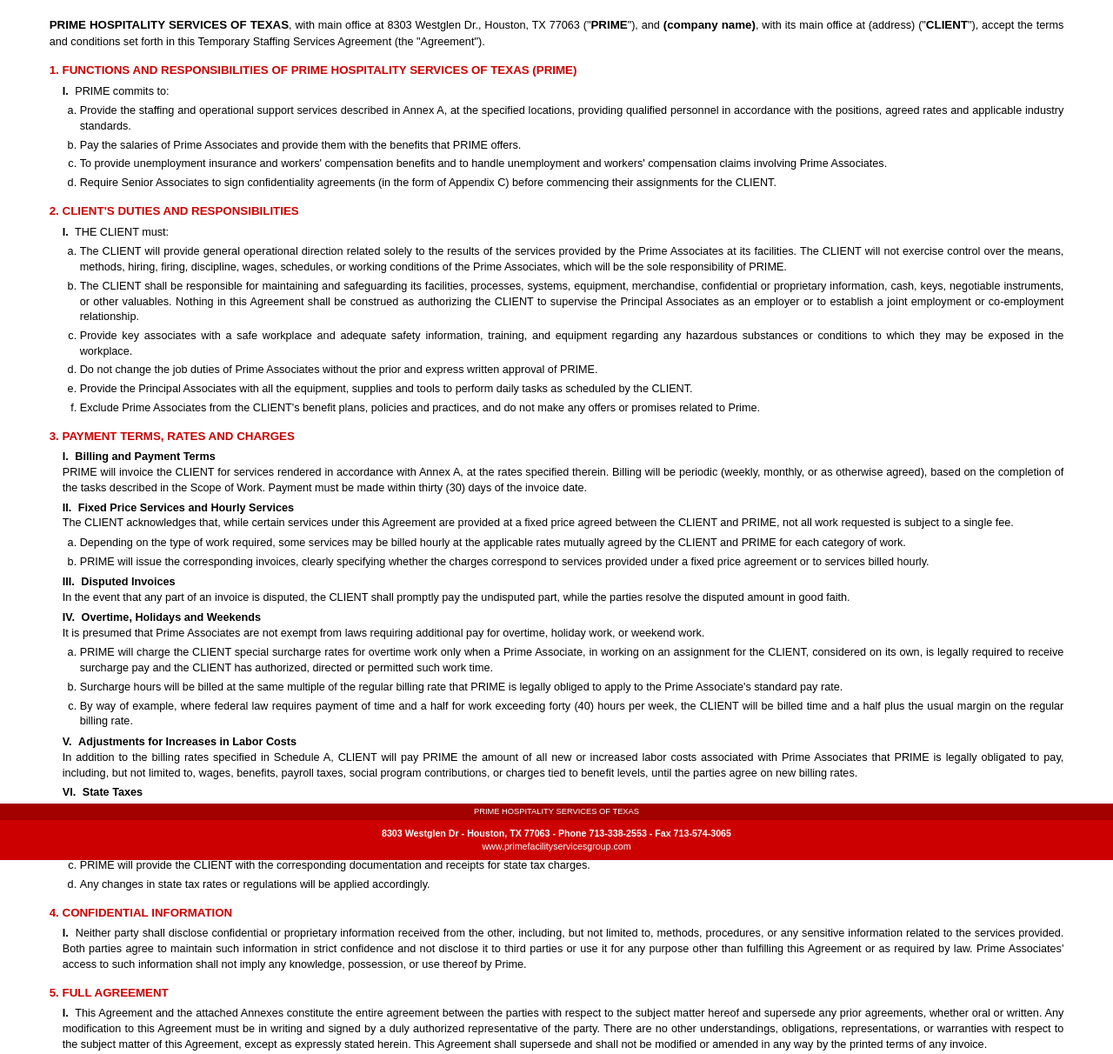
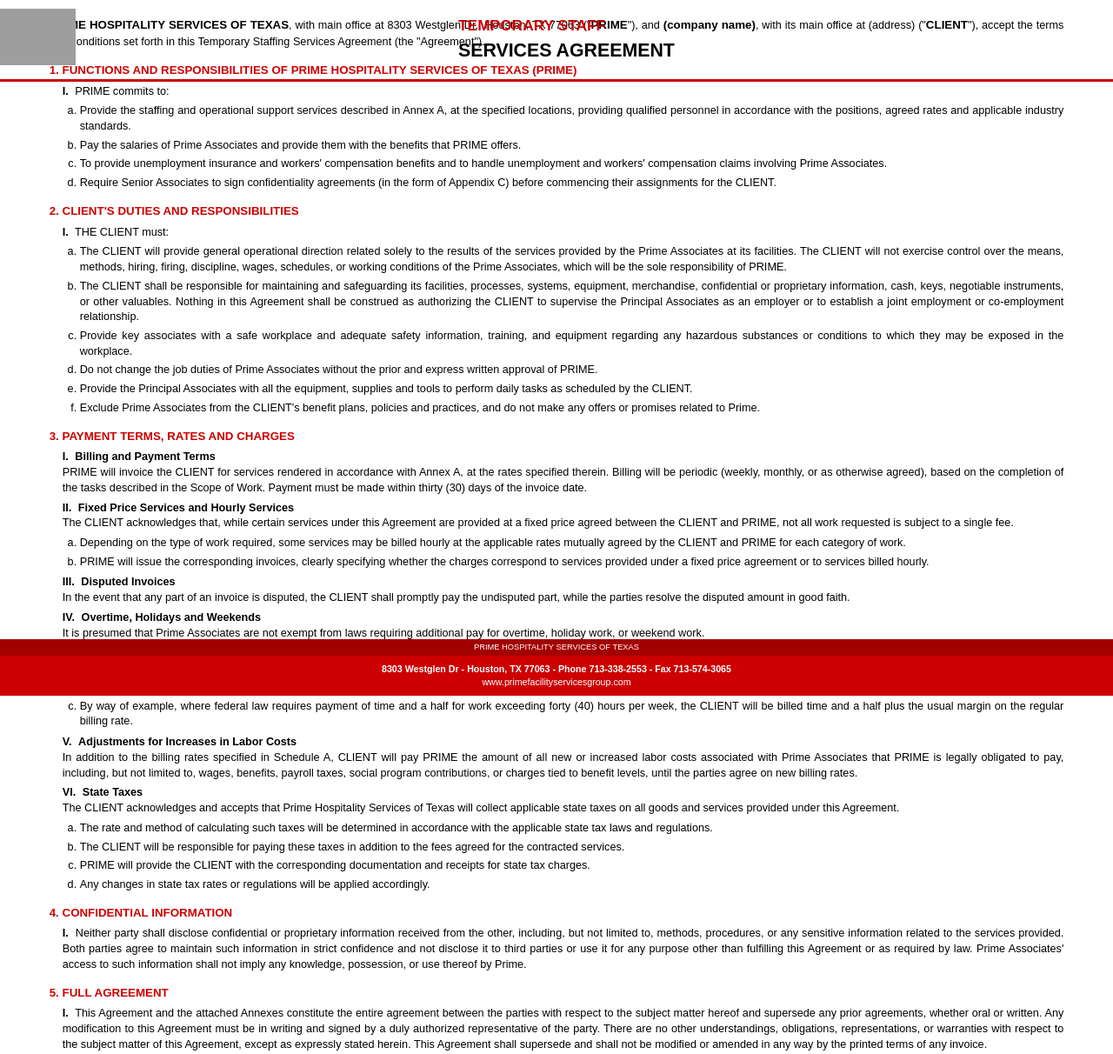
Before and after one commit to imjosephheras/sales, a PHP site: page /contract_generator/contract_generator/templates/contract.php in a window 1280 px wide. Shown: the top 1212 px of the page at 87% size. Run offline with PHP 8.4, Linux system fonts and the light colour scheme; grey boxes are pictures that could not be loaded.

Commit message:
modificacion de margen

```diff
--- a/contract_generator/contract_generator/templates/contract.php
+++ b/contract_generator/contract_generator/templates/contract.php
@@ -37,10 +37,9 @@
         /* Header - fixed position to repeat on every page */
         .header-wrapper {
             position: fixed;
-            top: -5cm;
-            left: -2cm;
-            right: -2cm;
-            padding: 0.5cm 2cm 0;
+            top: 0;
+            left: 0;
+            right: 0;
         }
 
         .header {
@@ -227,10 +226,9 @@
         /* Footer */
         .footer-wrapper {
             position: fixed;
-            bottom: -5.5cm;
-            left: -2cm;
-            right: -2cm;
-            padding: 0 2cm 0.5cm;
+            bottom: 0;
+            left: 0;
+            right: 0;
         }
 
         .footer-top {
```
Also changed, not shown: contract_generator/contract_generator/templates/jwo.php (+3 -4 lines), contract_generator/contract_generator/templates/vent_hood_report.php (+3 -4 lines).
